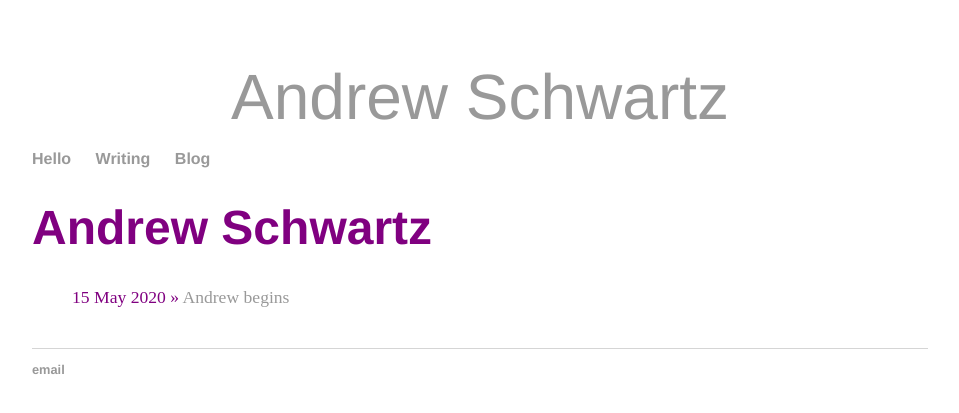
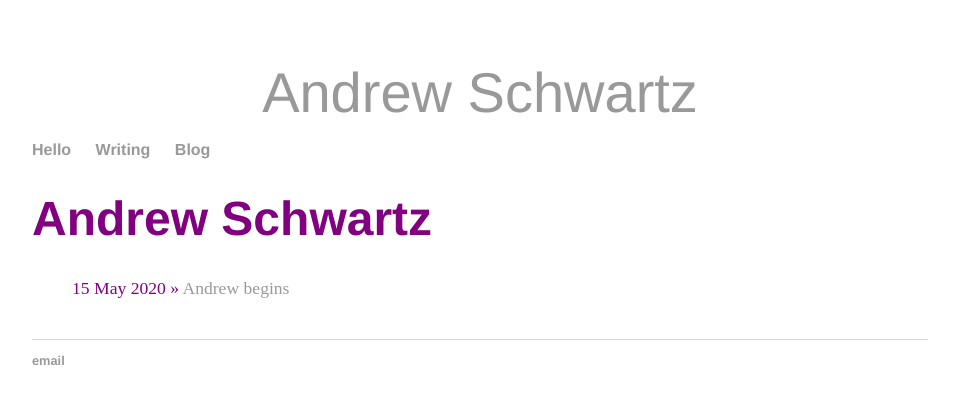
Before and after one commit to aonschwartz/aonschwartz.github.io, a Jekyll site: the page built from blog/index.html, in a window 1280 px wide. Shown: the top 413 px of the page, without its empty margins (160-1119 px from the left). Built offline with Jekyll 4.4.1, drawn with Linux system fonts in a browser that asks for light colours.

Commit message:
Update main.css

```diff
--- a/css/main.css
+++ b/css/main.css
@@ -52,7 +52,7 @@ ul.posts li {
 
 .main-header {
   text-align: center;
-  font-size: 4em;
+  font-size: 3.5em;
   font-family:'Helvetica', 'Arial', 'Sans-Serif';
   color: purple;
 }
```
